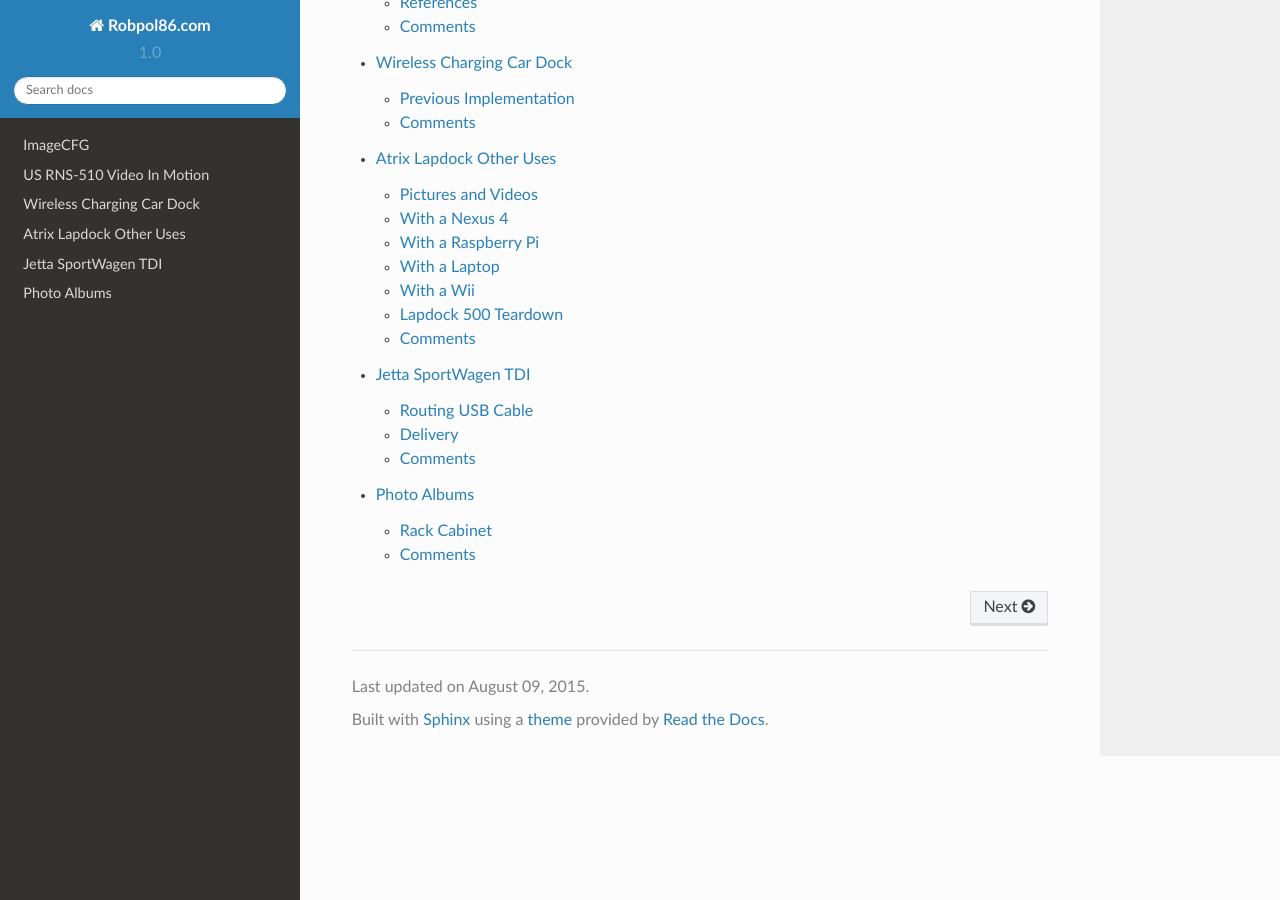
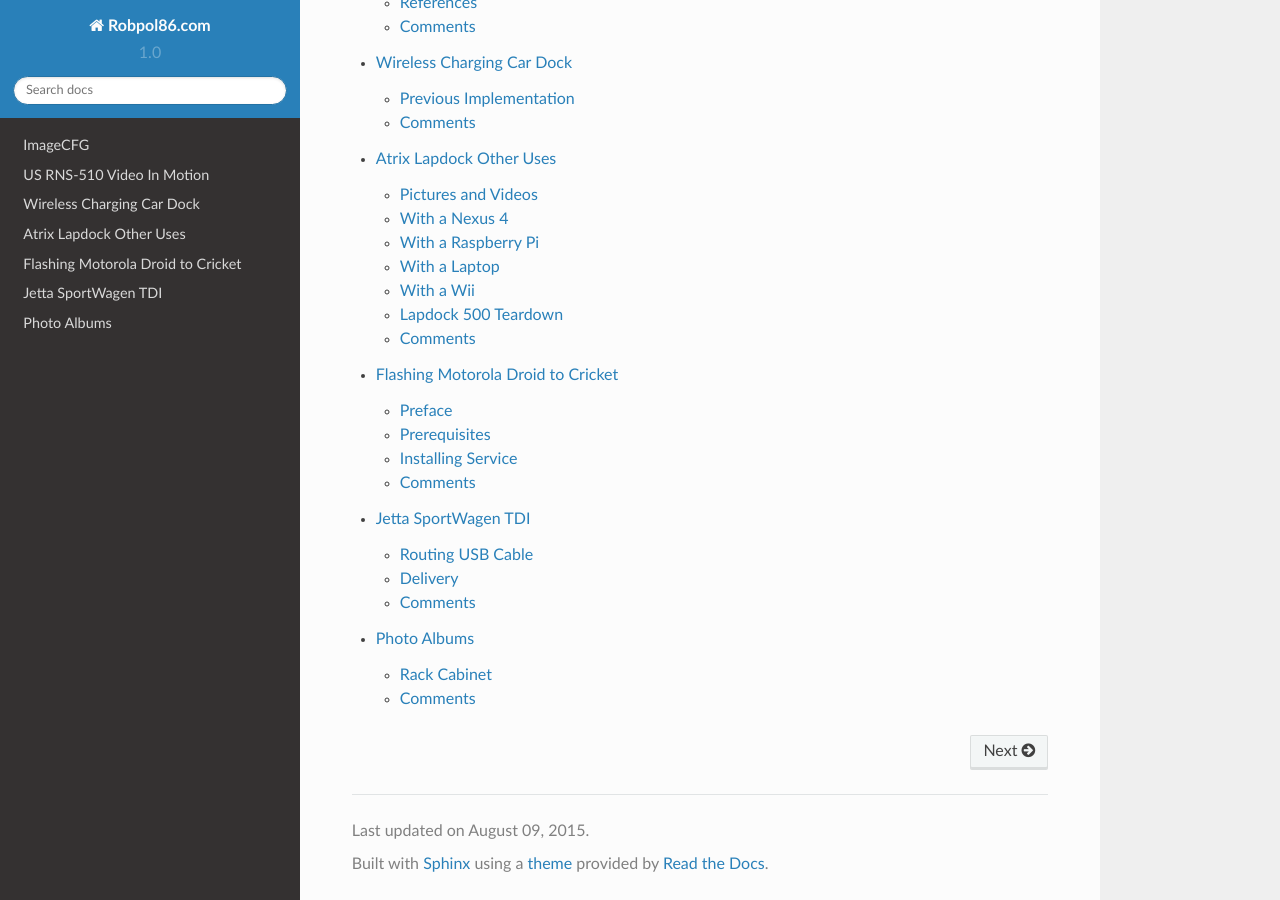
Before and after one commit to selfcov/robpol86.com, a Sphinx documentation site: the page built from docs/index.rst, in a window 1280 px wide and 900 px high, scrolled down 549 px. Built offline with Sphinx 7.4.7 and the Read the Docs theme 2.0.0, drawn with Linux system fonts in a browser that asks for light colours; part of the change alters nothing that is shown.

Commit message:
Ported Flash Droid to Cricket guide.

```diff
--- /dev/null
+++ b/docs/flash_droid_cricket.rst
@@ -0,0 +1,189 @@
+.. _flash_droid_cricket:
+
+==================================
+Flashing Motorola Droid to Cricket
+==================================
+
+This guide will explain how to flash a Motorola Droid from Verizon to Cricket based on my experiences. The two
+(similar) guides I followed had some inconsistencies and confused me until I pieced together clues from other sources.
+My guide will explain the exact steps I took to get my Droid working on **Cricket's $55 Android plan**.
+
+I used the following resources for my guide:
+
+* https://forum.xda-developers.com/showthread.php?t=708937
+* https://www.whiterabbit.org/android/
+
+After flashing, everything works for me except sending `long SMS <https://en.wikipedia.org/wiki/Concatenated_SMS>`_
+(multipart texts that require two or more messages to be sent).
+
+* Placing and receiving calls work.
+* Writing and receiving normal SMS works (receiving long SMS works).
+* Receiving MMS works (sending MMS started working magically after 12 hours).
+* Data works fine, including the Market.
+
+This guide will explain how to get a Motorola Droid (US, CDMA, Verizon version; not the GSM Milestone) from Verizon to
+Cricket using a new $55/mo Android plan.
+
+Preface
+=======
+
+I decided to break my contract with Verizon and incur a $95 ETF to port my number to Google Voice once I discovered I
+could make/receive Gvoice calls for free `using a $50 device <http://www.obihai.com/product-primer.html>`_ with my
+landline telephones. When I ported my number on Saturday, it took 23.5 hours to finish porting on Sunday. On that day I
+called Verizon to get a new phone number, but the representative informed me I will have to wait 7 days to reactivate
+my phone without disturbing the porting process. I didn't want to risk losing my number so I decided to just wait a
+week.
+
+I checked how much the rate would be on Verizon without a contract (I'm waiting on a Webtop phone with an unlocked
+bootloader) thinking it would be the same, but I found out it was $5/mo more than with a contract. Since then, I made
+my mind up to move to Cricket while I waited for a phone I liked to come out.
+
+Prerequisites
+=============
+
+Software
+--------
+
+1. Motorola Droid (US version, not the Milestone), rooted (probably) with SPRecovery (probably).
+2. `Drivers for your phone <https://www.motorola.com/consumers/v/index.jsp?vgnextoid=bda09ec8009a0210VgnVCM1000008806b00aRCRD>`_.
+3. (probably?) `Android SDK <https://developer.android.com/sdk/index.html>`_.
+4. Unzip this to get 42900.prl: :download:`42900.zip`
+5. `HW VSP Singleport 3.1.2 <http://www.hw-group.com/products/hw_vsp/index_en.html#DOWNLOAD>`_
+6. CDMA Workshop 2.7 (google it).
+7. QPST 2.7.355 (google it).
+
+Service
+-------
+
+You will need an ``MIN`` (Mobile Identification Number) and an ``MDN`` (Mobile Device Number). Your ``MDN`` is your phone
+number, from this point on I will refer to it as your **phone number**. In order to obtain these two values, you will
+need to already have an account with Cricket. If you already have these two values from Cricket, skip this section.
+Otherwise I will explain how to get these numbers by signing up with Cricket before flashing your phone. You will have
+to pay for service up front ($55 for the first month, $15 activation, and tax). You can probably do this online but I
+went to a local Cricket store.
+
+In order to sign up with Cricket, you will need your ``MEID`` (Mobile Equipment Identifier) from your phone. You can get
+your ``MEID`` from Android but it will be the HEX version, and Cricket needs it in DEC. To avoid converting hex to dec,
+poweroff your phone and remove the battery. On the label beneath the battery on your phone you will find both HEX and
+DEC ``MEID``. You can either write down the DEC ``MEID``, or better yet, take your phone to Cricket so they can scan the
+barcode beneath it instead of manually typing the ``MEID``.
+
+Go to the Cricket store with your phone/``MEID`` and ask to sign up for the $55 Android plan. Tell them you will flash
+your phone later and all you will need is your phone number and your ``MIN``. When they sign you up, they will print out
+a paper with both of these values. Make sure your ``MIN`` and phone number are on it.
+
+When you have your phone number and ``MIN``, continue on to the next section.
+
+NVRAM Items
+-----------
+
+Once you have your ``MIN`` and phone number:
+
+1. Generate a **CDMA Workshop 2.7** NVRAM file from here: https://www.whiterabbit.org/android/
+2. Where it says **Enter your login string**: enter **0000000000@mycricket.com** (replace zeros with your ten-digit
+   phone number).
+3. Click **Generate**, it will download a text file roughly 6 KB in size.
+4. This is your NVRAM Items file.
+
+Installing Service
+==================
+
+.. image:: https://i.imgur.com/SndBdi5b.jpg
+    :target: https://imgur.com/SndBdi5
+    :width: 24%
+.. image:: https://i.imgur.com/2s0oJBWb.jpg
+    :target: https://imgur.com/2s0oJBW
+    :width: 24%
+.. image:: https://i.imgur.com/sWaejkqb.jpg
+    :target: https://imgur.com/sWaejkq
+    :width: 24%
+.. image:: https://i.imgur.com/IJgDFM4b.jpg
+    :target: https://imgur.com/IJgDFM4
+    :width: 24%
+
+Flashing the Phone
+------------------
+
+1. Plug your phone into your computer and turn off the phone.
+2. Slide out the keyboard and hold the `T` key while you press the power button for five seconds (probably unnecessary
+   but that's what I did).
+3. Keep holding `T` until Android boots up as normal.
+4. Open HW Virtual Serial Port.
+    1. Click on the Settings tab.
+    2. Uncheck **NVT Enabled**.
+    3. Click on the Virtual Serial Port tab.
+    4. Set Port Name to **COM10**.
+    5. Set IP Address to **192.168.16.2**.
+    6. Set Port to **11008**.
+    7. Click on **Create COM** at the bottom and wait about 10 seconds.
+    8. Make sure VSP Status is **Created** and LAN Status is **Connected**.
+5. Open CDMA Workshop v2.7.0
+    1. Under "COM Settings (AT mode)" set Port to **COM10** and click **Connect**.
+        1. The status bar at the bottom should read "Connected to COM10 port successfully".
+    2. Click on the Security tab, and in the small text field under "SPC" type **000000** and click on SPC, then Send.
+        1. A box will pop up and say "SPC is correct. Phone unlocked".
+    3. Click on the Other tab, and under "PRL" click on Write and browse to **42900.prl**.
+    4. Click on the Nam tab.
+        1. Type your ten-digit ``MIN`` where it says MIN.
+        2. Type your ten-digit phone number where it says **Dir_Number**.
+        3. Click on Write.
+    5. Click on the Memory tab, and under "NV Items" click Write.
+        1. It will say "You must send current SPC..." click OK.
+        2. Browse to the NVRAM items text file you generated earlier.
+        3. It should say it wrote 12 items to the phone.
+    6. Click on the Main tab, and at the bottom click on the Mode button, then Reset.
+    7. Your phone should reboot. Hold down `T` again like you did before.
+    8. Close CDMA Workshop.
+6. Go back to HW Virtual Serial Port and click **Delete COM**. Then do Create COM like you did before.
+    1. If both statuses aren't Created and Connected, power off your phone and hold `T` while powering it on like
+       before.
+7. Open QPST Configuration from the Start Menu.
+    1. Click on the Ports tab and click on the **Add New Port...** button.
+        1. Select **COM10 - Serial** and click OK.
+    2. After a few seconds the Phone column should have **SURFQSC6055 (NAND)...** underneath it.
+    3. Click on Start Clients at the top, then Service Programming.
+    4. A new window will open, you should see **Sholes P3** under Banner. Click OK.
+    5. At the bottom click on **Read from Phone**. If not already, type **000000** and click OK.
+        1. The progress bar should gradually increase and complete after about two or four minutes.
+    6. Click on the M.IP tab, and set "Mobile IP Behavior" to **Mob + Simp f/back**.
+    7. Double click on the first row in User Profile.
+        1. Set NAI and Tethered NAI to **0000000000@mycricket.com** (replace zeros with your phone number) and click OK.
+    8. Click on the PPP Config tab and click on the **Um** button.
+        1. Set Tethered NAI and User ID to the same thing (phonenumber@mycricket.com) and Password to **cricket**.
+        2. Click on the **AN** button at the top and do the same.
+    9. Click on **Write to Phone** on the bottom. If your phone does not reboot, reboot it.
+8. Close all QPST windows as well as the HW Virtual Serial Port (Delete COM first).
+
+Configuring APNs
+----------------
+
+.. image:: https://i.imgur.com/NqeznNPl.jpg
+    :target: https://imgur.com/NqeznNP
+    :width: 49%
+.. image:: https://i.imgur.com/aHlRCy6l.jpg
+    :target: https://imgur.com/aHlRCy6
+    :width: 49%
+
+1. Once Android boots back up, open the app **Voice Dialer**.
+    1. Say aloud "Open APNs" and tap OK.
+2. Tap on the text **verizon** and set the following settings:
+    1. Name: Cricket
+    2. APN: internet
+    3. Proxy: (blank the field)
+    4. Port: (blank the field)
+    5. Username: phonenumber@mycricket.com
+    6. Password: cricket
+    7. Server: wap.mycricket.com
+    8. MMSC: https://mms.mycricket.com/servlets/mms
+    9. MMS proxy: wap.mycricket.com
+    10. MMS port: 8080
+    11. MCC: 310
+    12. MNC: 004
+    13. Authentication type: PAP or CHAP
+    14. APN type: (blank the field)
+3. Reboot your phone and you are done.
+
+Comments
+========
+
+.. disqus::
--- a/docs/index.rst
+++ b/docs/index.rst
@@ -14,5 +14,6 @@ Contents
     rns_510_vim
     wireless_charging_car_dock
     atrix_lapdock
+    flash_droid_cricket
     vw_jsw_2010
     photo_albums
```
Also changed, not shown: 1 other file.
